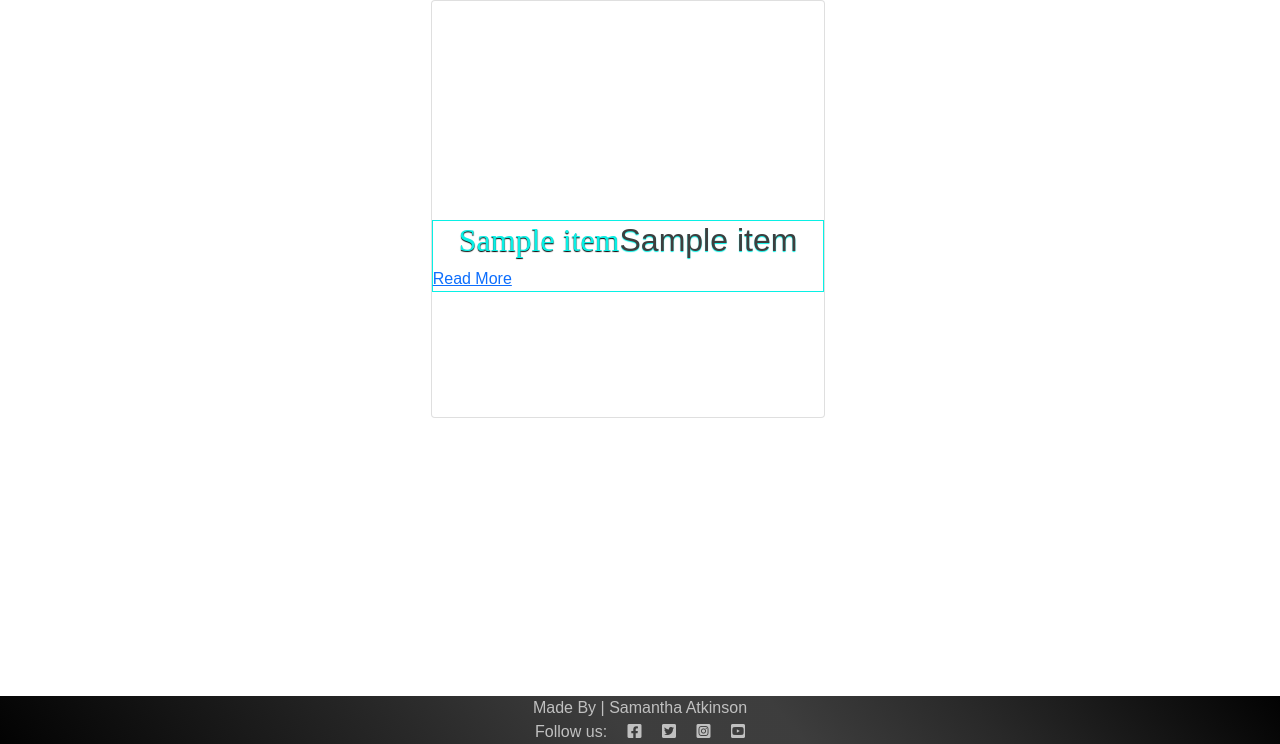
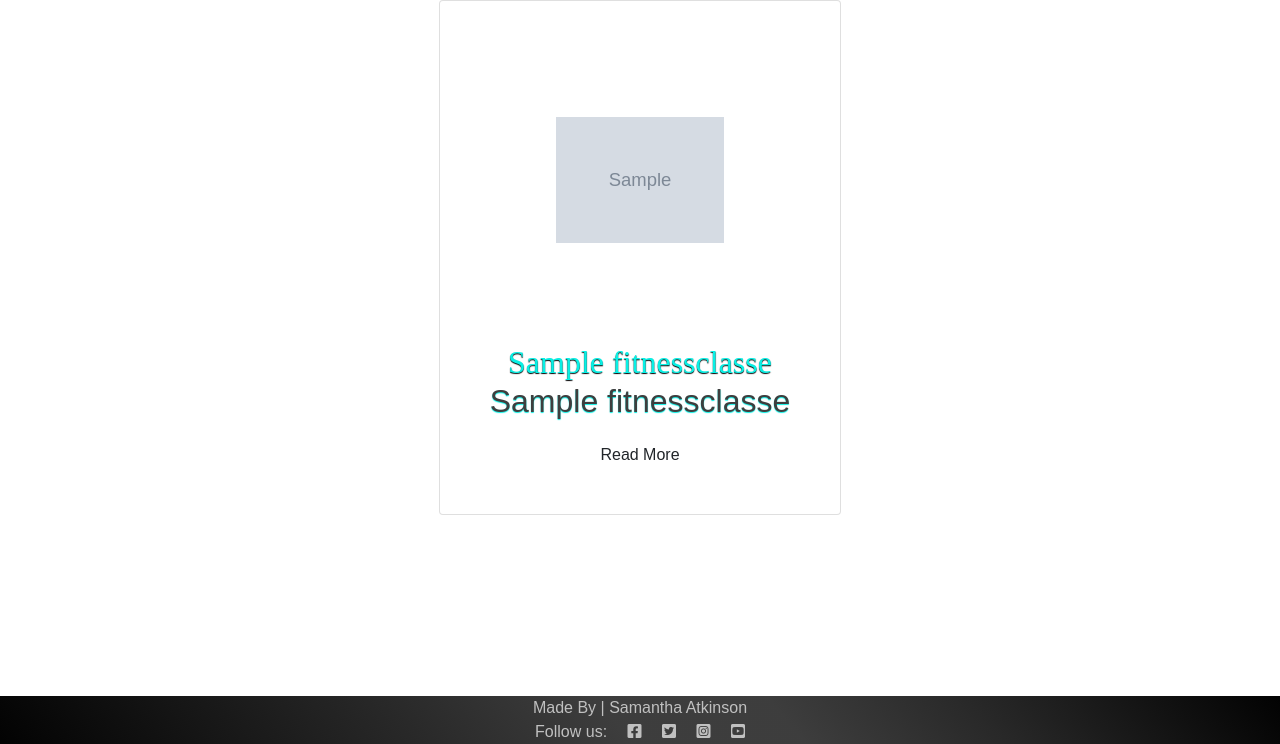
Before and after one commit to SamAtkinsonModeste/fitness-lux-gym, a Django app: template luxclasses/templates/luxclasses/fitnessclasses_list.html in a window 1280 px wide. Shown: the part 56-800 px from the top of the page. Run offline with Django 5.2, Linux system fonts and the light colour scheme; tables that the repository leaves empty hold one stand-in row (values such as "Sample post"); the template is opened without the code that fills it: values that come from a table or form of the project are taken from there, most other values are stand-ins (such as "Sample title", 1, 10 or a date in 2020); grey boxes marked "Sample" are stand-in pictures; some web fonts are replaced.

Commit message:
html: displaying images and text for each gym clas

```diff
--- a/luxclasses/templates/luxclasses/fitnessclasses_list.html
+++ b/luxclasses/templates/luxclasses/fitnessclasses_list.html
@@ -1,43 +1,37 @@
 {% extends 'base.html' %}
+{% load static %}
 
 {% block content %}
 
-<!--  gymclasses_list.html content starts here-->
+<!-- fitnessclasses_list.html content starts here -->
 <div class="container-fluid">
+
+    <!-- Gymclasses Info Row-->
     <div class="row">
+        {% for item in fitnessclasses %}
+        <div
+            class="col-lg-4 col-md-6 col-12{% if forloop.last and fitnessclasses|length|divisibleby:2 == False  %} mx-md-auto {% endif %}">
+            <div class="card h-100 mb-4">
+                <div class="card-body d-flex flex-column">
+                    <div class="image-container">
+                        <img src="{% static 'images/fitness_classes/' %}{{ item.filename }}" alt="{{ item.title }}"
+                            class="img-fluid w-100">
+                    </div>
 
-        <!-- Gymclasses Info Row -->
-        <div class="row">
-            {% for item in gymclasses %}
+                    <!-- Fitness Class Link-->
+                    <h2 class="text-center">
+                        <span class="gymclass-title d-block">{{ item.title }}</span>
+                        <span class="gymclass-name d-block">{{ item.name }} </span>
+                    </h2>
 
-            <div
-                class="col-lg-4 col-md-6 col-12 {% if forloop.last and gymclasses|length|divisibleby:2 == False%} mx-md-auto {% endif %}">
-                <div class="card mb-4">
-                    <div class="card-body">
-                        <div class="image-container">
-                            <p>Bbhdude cdci sjnadn,ln xsmxjdidnnjlcnmjcccmxj<br>
-                                nsnsjd cndjlafnn,avhkh\lhvhlv\jlv\n,\vjl<br></p>
-                        </div>
-                        <div class="gymclass-link">
-                            <h2 class="text-center"><span class="gymclass-title">{{ item.title }}</span><span
-                                    class="gymclass-name">{{ item.name }}</span></h2>
-                            <a href="http://"> Read More</a>
-                        </div>
-                    </div>
+                    <a href="#" class="btn mt-2"> Read More</a>
+
                 </div>
-
-
             </div>
-
-            {% endfor %}
         </div>
-
-
+        {% endfor %}
 
     </div>
+</div>
 
-
-
-</div>
-<!-- gymclasses_list.html content ends here -->
-{% endblock %}
+{% endblock content %}
```
